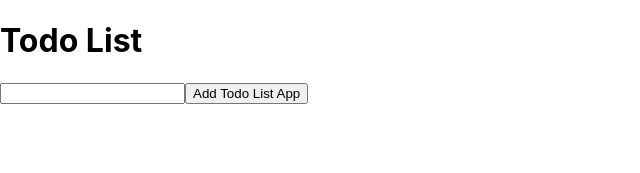
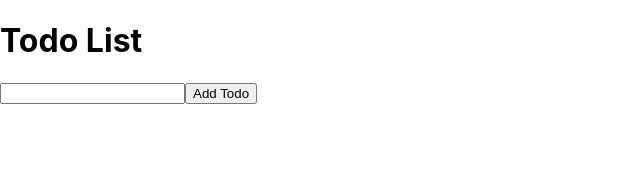
Before and after one commit to Aman29051/ToDoReactApp, a React (Create React App) app: page / in a window 1280 px wide. Shown: the top 173 px of the page, without its empty margins (0-640 px from the left). Built offline with nearby package versions, Linux system fonts and the light colour scheme.

Commit message:
Update App.js

```diff
--- a/src/App.js
+++ b/src/App.js
@@ -25,7 +25,7 @@ function App() {
       <h1>Todo List</h1>
       <div>
         <input type="text" value={inputValue} onChange={handleInputChange} />
-        <button onClick={addTodo}>Add Todo List App</button>
+        <button onClick={addTodo}>Add Todo</button>
       </div>
       <ul>
         {todos.map((todo, index) => (
```
